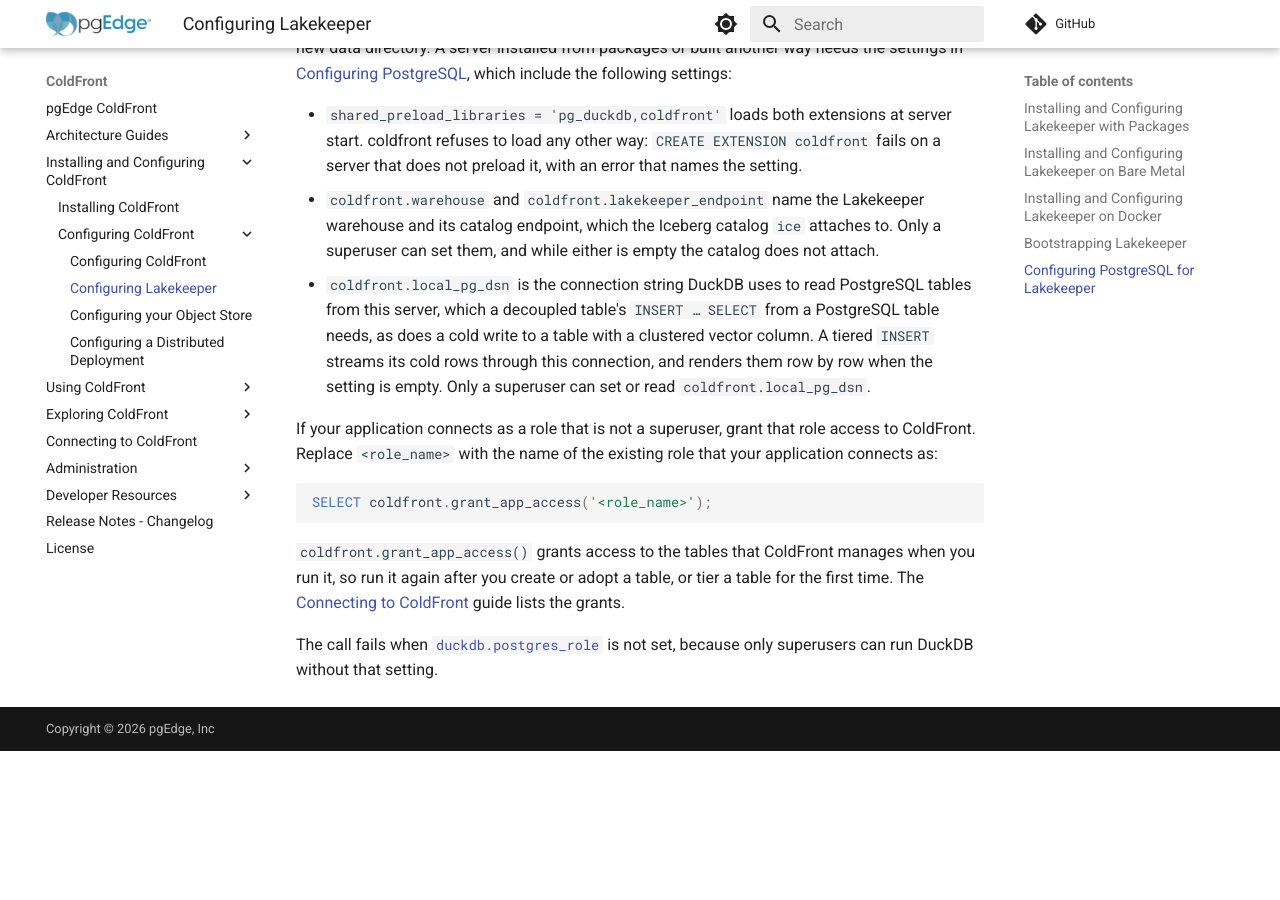
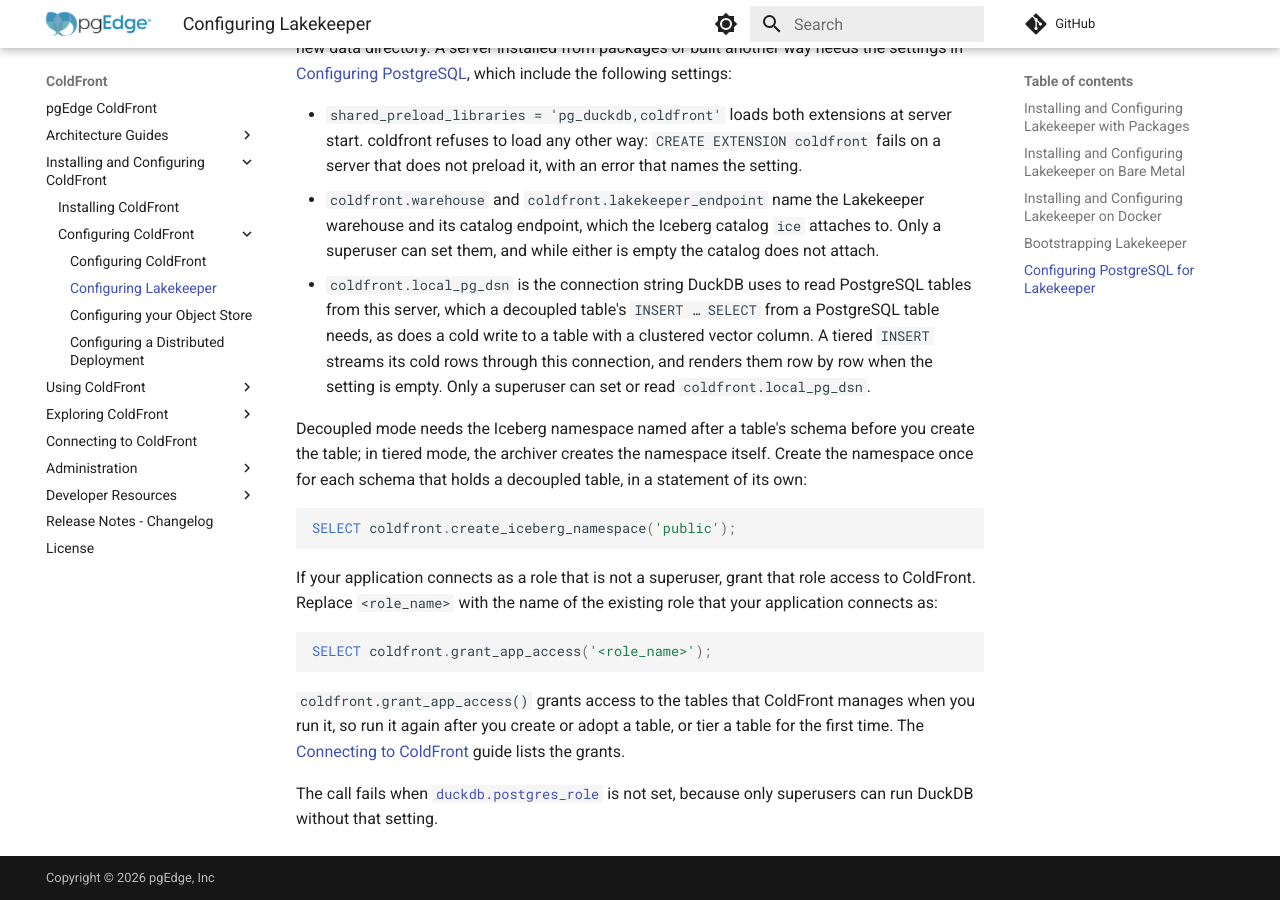
Before and after one commit to pgEdge/coldfront, an MkDocs documentation site: the page built from docs/configure_lakekeeper.md, in a window 1280 px wide and 900 px high, scrolled down 5299 px. Built offline with MkDocs 1.6.1 and Material for MkDocs 9.7.7, drawn with Linux system fonts in a browser that asks for light colours; comment, search, counter and statistics services are not loaded; before the commit the page ends 6050 px from its top, so only the background shows below that.

Commit message:
docs: say in the setup guides that decoupled mode needs the schema's namespace

````diff
--- a/docs/configure_lakekeeper.md
+++ b/docs/configure_lakekeeper.md
@@ -283,6 +283,15 @@ include the following settings:
   rows through this connection, and renders them row by row when the setting
   is empty. Only a superuser can set or read `coldfront.local_pg_dsn`.
 
+Decoupled mode needs the Iceberg namespace named after a table's schema before
+you create the table; in tiered mode, the archiver creates the namespace
+itself. Create the namespace once for each schema that holds a decoupled
+table, in a statement of its own:
+
+```sql
+SELECT coldfront.create_iceberg_namespace('public');
+```
+
 If your application connects as a role that is not a superuser, grant that
 role access to ColdFront. Replace `<role_name>` with the name of the existing
 role that your application connects as:
````
Also changed, not shown: README.md (+20 -0 lines).
